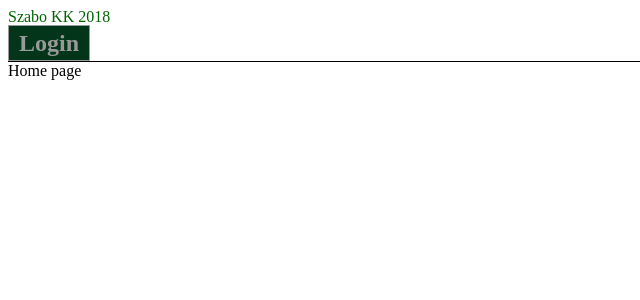
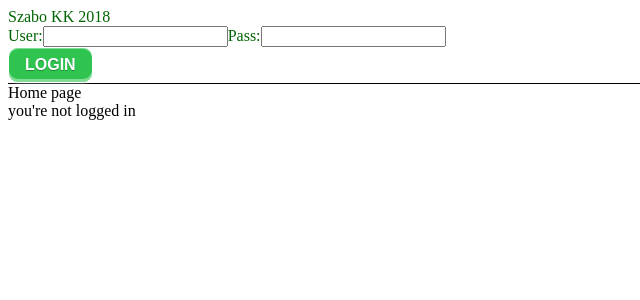
Before and after one commit to Aspekt1024/szabokk, a React app: page / in a window 1280 px wide. Shown: the top 300 px of the page, without its empty margins (0-640 px from the left). Built offline with nearby package versions, Linux system fonts and the light colour scheme.

Commit message:
moved login component to header (formatting is not setup though)

```diff
--- a/src/App.js
+++ b/src/App.js
@@ -8,8 +8,7 @@ class App extends Component {
     super(props)
 
     this.state = {
-      isLoggedIn: false,
-      loginRequested: false
+      isLoggedIn: false
     }
   }
 
@@ -19,12 +18,9 @@ class App extends Component {
 
         <Header isLoggedIn={this.state.isLoggedIn}
                 handleLogout={this.handleLogout}
-                requestLogin={this.requestLogin} />
+                handleLogin={this.handleLogin} />
 
-        <Main isLoggedIn={this.state.isLoggedIn}
-              loginRequested={this.state.loginRequested}
-              handleLogin={this.handleLogin}
-              handleLogout={this.handleLogout} />
+        <Main isLoggedIn={this.state.isLoggedIn} />
 
       </Fragment>
     )
@@ -32,16 +28,11 @@ class App extends Component {
 
   handleLogin = () => {
     this.setState({ isLoggedIn: true })
-    this.setState({ loginRequested: false })
   }
 
   handleLogout = () => {
     this.setState({ isLoggedIn: false })
   }
-
-  requestLogin = () => {
-    this.setState({ loginRequested: true })
-  }
 }
 
 export default App
--- a/src/Components/Buttons/LoginButton.js
+++ b/src/Components/Buttons/LoginButton.js
@@ -9,7 +9,7 @@ export default class LoginButton extends Component {
                 { this.props.isLoggedIn ?
                     <Button content='Logout' handleClick={this.props.handleLogout} />
                 :
-                    <Button content='Login' handleClick={this.props.requestLogin} />
+                    <Button content='Login' handleClick={this.props.handleSubmit} />
                 }
             </div>
         )
--- a/src/Components/Header.js
+++ b/src/Components/Header.js
@@ -1,15 +1,23 @@
 import React, { Component } from 'react'
-import LoginButton from './Buttons/LoginButton'
+import Login from './Login/Login'
 
 class Header extends Component {
+
+  constructor(props) {
+    super(props)
+
+    this.state = {
+      userInput: '',
+      passInput: '',
+      credentials: null
+    }
+  }
 
   render() {
     return (
       <div className="header">
         Szabo KK 2018
-        <LoginButton isLoggedIn={this.props.isLoggedIn}
-                     handleLogout={this.props.handleLogout}
-                     requestLogin={this.props.requestLogin} />
+        <Login isLoggedIn={this.props.isLoggedIn} handleLogin={this.props.handleLogin} handleLogout={this.props.handleLogout} />
       </div>
     )
   }
--- a/src/Components/Home.js
+++ b/src/Components/Home.js
@@ -1,10 +1,19 @@
-import React, { Component } from 'react'
+import React, { Component, Fragment } from 'react'
 
 export default class Home extends Component {
 
     render() {
         return (
-            <div>Home page</div>
+            <Fragment>
+                <div>Home page</div>
+                <div>
+                    {this.props.isLoggedIn ?
+                        <div>you're logged in</div>
+                    :
+                        <div>you're not logged in</div>
+                    }
+                </div>
+            </Fragment>
         )
     }
 }
--- a/src/Components/Login/Login.js
+++ b/src/Components/Login/Login.js
@@ -1,5 +1,6 @@
 import React, { Component } from 'react'
 import Credentials from './Credentials'
+import LoginButton from '../Buttons/LoginButton'
 
 export default class Login extends Component {
 
@@ -16,17 +17,20 @@ export default class Login extends Component {
 
     render() {
         return (
-            <form onSubmit={this.handleSubmit}>
-                User:
-                <input type="text" value={this.state.userInput} onChange={this.handleUserInputChange} />
-                <br />
-                Pass:
-                <input type="password" value={this.state.passInput} onChange={this.handlePassInputChange} />
-                <input type="submit" value="Login"/>
-
-                <br />
+            <div>
+                {this.props.isLoggedIn ?
+                    <div>hello, user</div> //TODO create user variable
+                :
+                    <form onSubmit={this.handleSubmit}>
+                        User:
+                        <input type="text" value={this.state.userInput} onChange={this.handleUserInputChange} />
+                        Pass:
+                        <input type="password" value={this.state.passInput} onChange={this.handlePassInputChange} />
+                    </form>
+                }
+                <LoginButton isLoggedIn={this.props.isLoggedIn} handleSubmit={this.handleSubmit} handleLogin={this.props.handleLogin} handleLogout={this.props.handleLogout} />
                 {this.state.loginMessage}
-            </form>
+            </div>
         )
     }
 
@@ -44,7 +48,6 @@ export default class Login extends Component {
     handleSubmit = (event) => {
 
         event.preventDefault()
-
         if (this.state.userInput === '') {
             this.setState({ loginMessage: 'Username cannot be blank' })
             return
@@ -59,8 +62,9 @@ export default class Login extends Component {
         }
 
         if (this.state.credentials.PasswordMatches(this.state.userInput, this.state.passInput)) {
-            this.setState({ loginMessage: 'Login Success!' })
-            // not sure how to update the text on screen before logging in
+            this.setState({ loginMessage: '' })
+            this.setState({ userInput: '' })
+            this.setState({ passInput: '' })
             this.props.handleLogin()
         }
         else {
--- a/src/Components/Main.js
+++ b/src/Components/Main.js
@@ -1,21 +1,11 @@
 import React, { Component } from 'react'
-import Login from './Login/Login'
-import User from './User'
 import Home from './Home'
 
 class Main extends Component {
 
   render() {
     return (
-      <div>
-        {this.props.isLoggedIn ?
-          <User handleLogout={this.props.handleLogout } />
-        : this.props.loginRequested ?
-          <Login handleLogin={this.props.handleLogin } />
-        :
-          <Home />
-        }
-      </div>
+        <Home isLoggedIn={this.props.isLoggedIn} />
     )
   }
 }
--- a/src/styles/_button.scss
+++ b/src/styles/_button.scss
@@ -1,18 +1,44 @@
-.kk-button {
-    background: rgb(2, 53, 25);
-    border: 1px solid #999;
-    font-size: 24px;
-    font-weight: bold;
-    line-height: 34px;
-    height: 34px;
-    margin-right: -1px;
-    margin-top: -1px;
-    padding: 0;
-    text-align: center;
-    color: #999;
-    width: 80px;
+$btn-green: #2fc44f;
+$off-white: rgba(white, 0.4);
+
+@mixin btn-theme($btn-color) {
+    background-color: $btn-color;
+    border-color: darken($btn-color, 20%);
+    box-shadow: 0 .375em .313em -0.313em $off-white,
+                inset 0 .063em $off-white,
+                inset 0 -0.188em $off-white;
+
+    &:hover {
+        background-color: darken($btn-color, 6%);
+        box-shadow: .06em .06em rgba($btn-color,.4),
+                    inset 0 0.05em darken($btn-color, 40%),
+                    inset 0.05em 0 darken($btn-color, 20%),
+                    inset -0.05em 0 darken($btn-color, 20%),
+                    inset 0 -0.05em darken($btn-color, 20%);
+    }
+    &:active {
+        box-shadow: .06em .06em rgba($btn-color,.4),
+                    inset 0 0.19em darken($btn-color, 40%),
+                    inset 0.19em 0 darken($btn-color, 20%),
+                    inset -0.01em 0 darken($btn-color, 20%),
+                    inset 0 -0.01em darken($btn-color, 20%);
+    }
 }
 
-.kk-button-logout {
-    background: rgb(0, 0, 0);
+.kk-button {
+    @include btn-theme($btn-green);
+    display: inline-block;
+    padding: .5em 1em;
+    border: .094em solid;
+    border-radius: .625em;
+    color: #FFF;
+    text-shadow: 0 .063em #000;
+    cursor:pointer;
+    font: bold 1rem sans-serif;
+    user-select: none;
+    text: {
+        decoration: none;
+        transform: uppercase;
+        shadow: 0 0.063em rgba(0, 0, 0,.3);
+    }
 }
```
